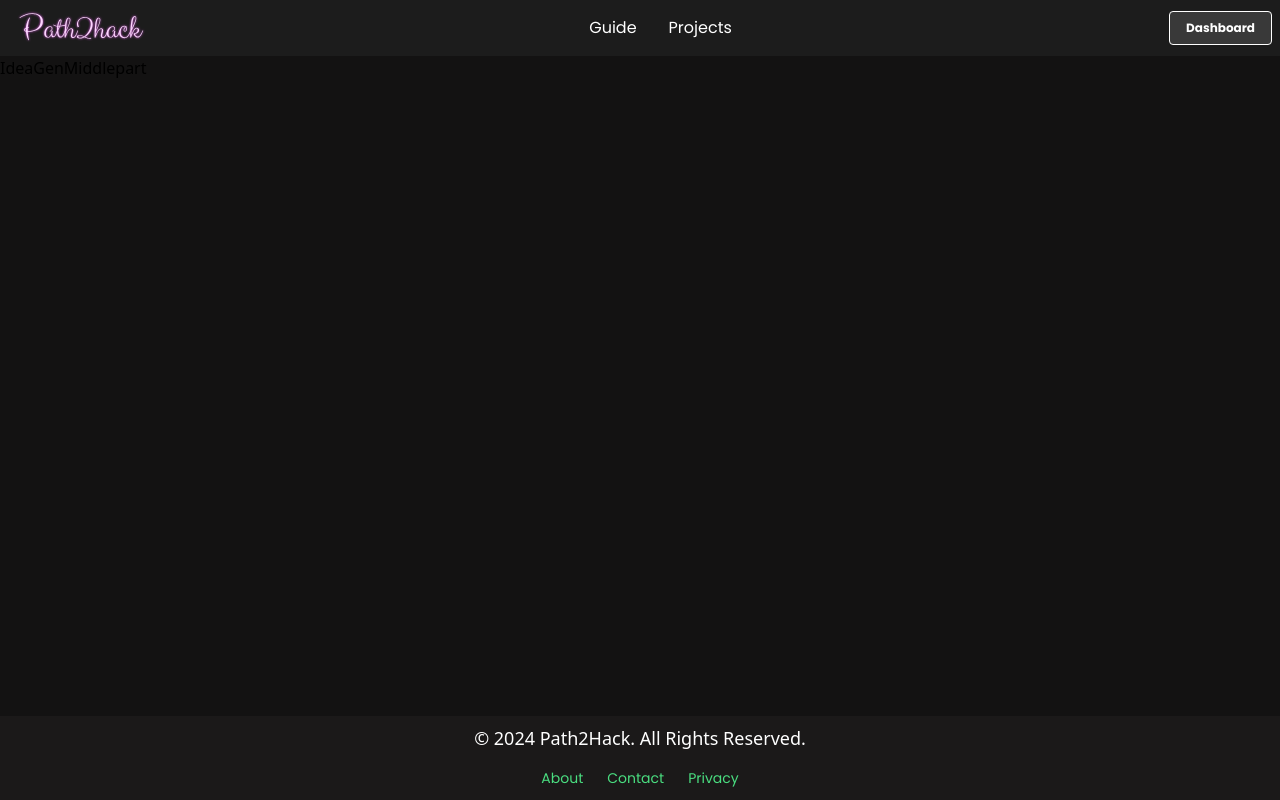
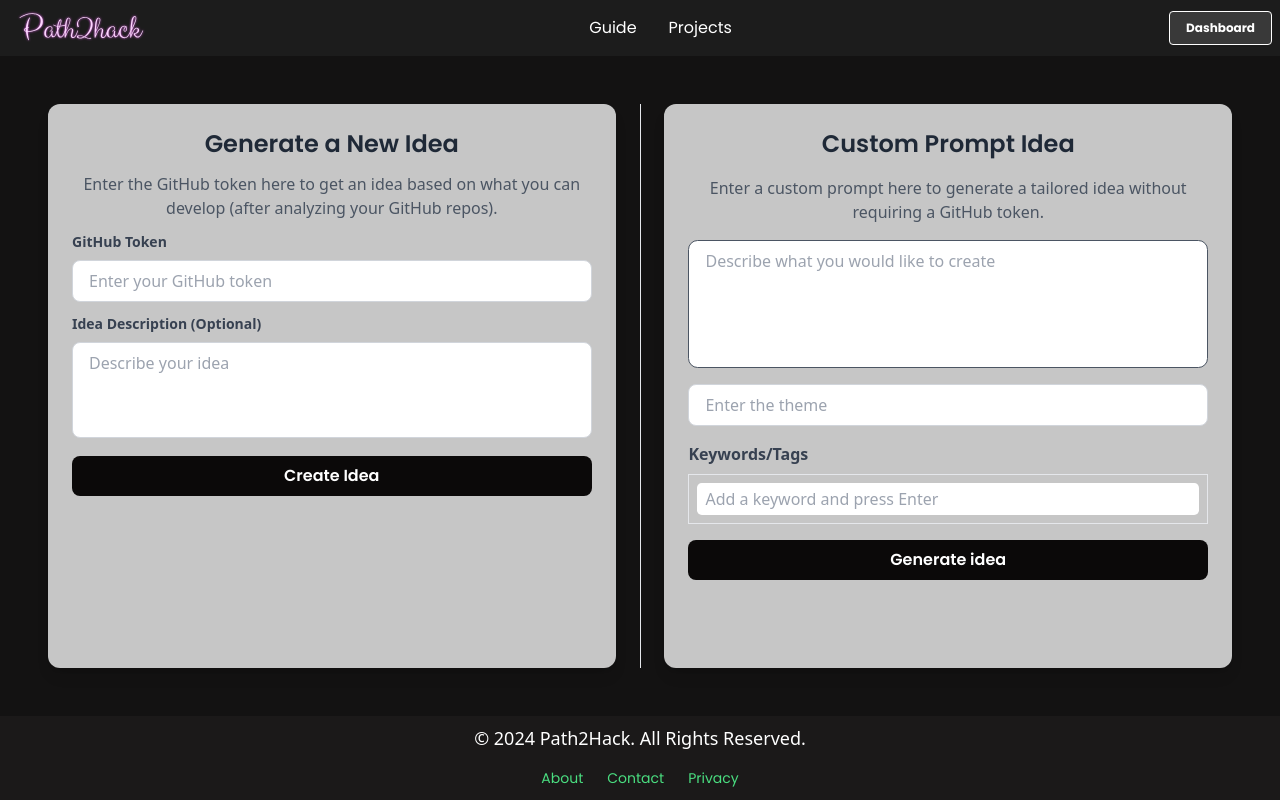
Before and after one commit to 0Armaan025/Path2Hack, a Next.js app in the folder client/path-2-hack/: page /idea-generator in a window 1280 px wide. Built offline with nearby package versions, Linux system fonts and the light colour scheme.

Commit message:
added a bit of guide thingy

```diff
--- a/client/path-2-hack/package.json
+++ b/client/path-2-hack/package.json
@@ -13,6 +13,7 @@
     "@radix-ui/react-slot": "^1.1.0",
     "class-variance-authority": "^0.7.0",
     "clsx": "^2.1.1",
+    "framer-motion": "^11.11.11",
     "lucide-react": "^0.456.0",
     "next": "15.0.3",
     "react": "19.0.0-rc-66855b96-20241106",
--- /dev/null
+++ b/client/path-2-hack/src/app/guide/page.tsx
@@ -0,0 +1,145 @@
+"use client";
+import Footer from "@/components/footer/Footer";
+import Navbar from "@/components/navbar/Navbar";
+import React, { useState } from "react";
+
+const initialTiles = [
+  { id: 1, content: "Learn React Basics", x: 50, y: 50 },
+  { id: 2, content: "Understand Drag & Drop", x: 200, y: 100 },
+  { id: 3, content: "Build a Kanban Board", x: 100, y: 300 },
+  { id: 4, content: "Deploy Project", x: 300, y: 200 },
+];
+
+
+const tileConnections = [
+  { from: 1, to: 2 },
+  { from: 2, to: 3 },
+  { from: 3, to: 4 },
+];
+
+const HackersGuide = () => {
+  const [tiles, setTiles] = useState(initialTiles);
+  const [draggingTile, setDraggingTile] = useState<{
+    id: number;
+    offsetX: number;
+    offsetY: number;
+  } | null>(null);
+
+  const handleDragStart = (
+    tile: { id: number; x: number; y: number },
+    e: React.MouseEvent<HTMLDivElement>
+  ) => {
+    const { id } = tile;
+    e.preventDefault();
+    setDraggingTile({
+      id,
+      offsetX: e.clientX - tile.x,
+      offsetY: e.clientY - tile.y,
+    });
+  };
+
+  const handleDrag = (e: React.MouseEvent<HTMLDivElement>) => {
+    if (!draggingTile) return;
+
+    setTiles((prevTiles) =>
+      prevTiles.map((tile) =>
+        tile.id === draggingTile.id
+          ? {
+              ...tile,
+              x: e.clientX - draggingTile.offsetX,
+              y: e.clientY - draggingTile.offsetY,
+            }
+          : tile
+      )
+    );
+  };
+
+  const handleDragEnd = () => {
+    setDraggingTile(null);
+  };
+
+  const handleDoubleClick = (tileContent: string) => {
+    alert(`Tile content: ${tileContent}`);
+  };
+
+
+  const renderArrows = () => {
+    return tileConnections.map((connection, index) => {
+      const fromTile = tiles.find((tile) => tile.id === connection.from);
+      const toTile = tiles.find((tile) => tile.id === connection.to);
+      if (!fromTile || !toTile) return null;
+
+      const startX = fromTile.x + 96; // Adjust based on tile width
+      const startY = fromTile.y + 48; // Adjust based on tile height
+      const endX = toTile.x + 96;
+      const endY = toTile.y + 48;
+
+      return (
+        <line
+          key={index}
+          x1={startX}
+          y1={startY}
+          x2={endX}
+          y2={endY}
+          stroke="white"
+          strokeWidth="2"
+          markerEnd="url(#arrowhead)"
+        />
+      );
+    });
+  };
+
+  return (
+    <div
+      className="flex flex-col min-h-screen bg-gray-900"
+      onMouseMove={handleDrag}
+      onMouseUp={handleDragEnd}
+    >
+      <Navbar />
+      <div className="flex-grow p-8 relative overflow-hidden">
+        <h1 className="text-3xl font-semibold text-gray-100 mb-8 text-center">
+          Hacker's Guide
+        </h1>
+
+
+        <svg className="absolute inset-0 w-full h-full pointer-events-none">
+          <defs>
+            <marker
+              id="arrowhead"
+              markerWidth="10"
+              markerHeight="7"
+              refX="10"
+              refY="3.5"
+              orient="auto"
+            >
+              <polygon points="0 0, 10 3.5, 0 7" fill="white" />
+            </marker>
+          </defs>
+          {/* {renderArrows()}  it aint working for now */}
+        </svg>
+
+
+        {tiles.map((tile) => (
+          <div
+            key={tile.id}
+            onMouseDown={(e) => handleDragStart(tile, e)}
+            onDoubleClick={() => handleDoubleClick(tile.content)}
+            style={{
+              transform: `translate(${tile.x}px, ${tile.y}px)`,
+              boxShadow:
+                draggingTile?.id === tile.id ? "0 0 10px 5px white" : "",
+            }}
+            className={`absolute w-48 p-4 bg-gray-800 text-gray-200 rounded-lg shadow-lg transition-transform duration-300 ease-in-out cursor-grab active:cursor-grabbing ${
+              draggingTile?.id === tile.id ? "border-2 border-white" : ""
+            }`}
+          >
+            {tile.content}
+          </div>
+        ))}
+      </div>
+      <Footer />
+    </div>
+  );
+};
+
+export default HackersGuide;
--- a/client/path-2-hack/src/app/idea-generator/page.tsx
+++ b/client/path-2-hack/src/app/idea-generator/page.tsx
@@ -1,15 +1,134 @@
+"use client";
 import Navbar from "@/components/navbar/Navbar";
-import MiddlePart from "@/home/middle/MiddlePart";
-import React from "react";
-import IdeaGenMiddlepart from "./middlePart/MiddlePart";
 import Footer from "@/components/footer/Footer";
+import React, { useState } from "react";
 
 const IdeaGeneratorPage = () => {
+  const [tags, setTags] = useState<string[]>([]);
+  const [inputValue, setInputValue] = useState<string>("");
+
+  const handleAddTag = (event: React.KeyboardEvent<HTMLInputElement>) => {
+    if ((event.key === "Enter" || event.key === "Tab") && inputValue) {
+      event.preventDefault();
+      if (!tags.includes(inputValue.trim())) {
+        setTags([...tags, inputValue.trim()]);
+      }
+      setInputValue("");
+    }
+  };
+
+  const removeTag = (tagToRemove: string) => {
+    setTags(tags.filter((tag) => tag !== tagToRemove));
+  };
+
   return (
     <div className="flex flex-col min-h-screen">
       <Navbar />
-      <IdeaGenMiddlepart />
-      <div className="flex-grow"></div>
+      <main className="flex flex-col lg:flex-row flex-grow p-6 lg:p-12 rounded-lg">
+        <div className="lg:w-1/2 flex flex-col items-center bg-[#c6c6c6] rounded-xl shadow-lg p-6 space-y-3">
+          <h2
+            className="text-2xl font-semibold text-gray-800"
+            style={{ fontFamily: "Poppins, sans-serif" }}
+          >
+            Generate a New Idea
+          </h2>
+          <p className="text-gray-600 text-center">
+            Enter the GitHub token here to get an idea based on what you can
+            develop (after analyzing your GitHub repos).
+          </p>
+          <div className="w-full">
+            <label className="block text-gray-700 text-sm font-bold mb-2">
+              GitHub Token
+            </label>
+            <input
+              type="text"
+              placeholder="Enter your GitHub token"
+              className="w-full px-4 py-2 border border-gray-300 rounded-[0.5rem] focus:outline-none focus:ring-2 focus:ring-blue-500"
+            />
+          </div>
+
+          <div className="w-full">
+            <label className="block text-gray-700 text-sm font-bold mb-2">
+              Idea Description (Optional)
+            </label>
+            <textarea
+              placeholder="Describe your idea"
+              className="w-full h-24 px-4 py-2 border rounded-[0.5rem] border-gray-300 resize-none focus:outline-none focus:ring-2 focus:ring-blue-500"
+            />
+          </div>
+
+          <button
+            style={{ fontFamily: "Poppins" }}
+            className="w-full px-4 py-2 bg-[#0b0909] text-white  font-semibold rounded-[0.5rem] hover:bg-[#211a1a] transition duration-200"
+          >
+            Create Idea
+          </button>
+        </div>
+
+        <div className="hidden lg:block w-px bg-gray-200 mx-6"></div>
+
+        <div className="lg:w-1/2 flex flex-col items-center bg-[#c6c6c6] rounded-xl shadow-lg p-6 space-y-4">
+          <h2
+            className="text-2xl font-semibold text-gray-800"
+            style={{ fontFamily: "Poppins" }}
+          >
+            Custom Prompt Idea
+          </h2>
+          <p className="text-gray-600 text-center">
+            Enter a custom prompt here to generate a tailored idea without
+            requiring a GitHub token.
+          </p>
+          <textarea
+            placeholder="Describe what you would like to create"
+            className="w-full h-32 px-4 py-2 border border-gray-600 rounded-[0.6rem] resize-none focus:outline-none focus:ring-2 focus:ring-blue-500"
+          />
+
+          <input
+            type="text"
+            placeholder="Enter the theme"
+            className="w-full px-4 py-2 border border-gray-300 rounded-[0.5rem] focus:outline-none focus:ring-2 focus:ring-blue-500"
+          />
+
+          <div className="w-full">
+            <label className="block text-gray-700 text-md font-bold mb-2">
+              Keywords/Tags
+            </label>
+            <div className="flex flex-wrap items-center border  rounded-md p-2 space-x-2">
+              {tags.map((tag, index) => (
+                <span
+                  key={index}
+                  className="bg-blue-800 text-white font-semibold text-sm rounded-full px-3 py-1 mb-2 flex items-center"
+                  style={{ fontFamily: "Poppins" }}
+                >
+                  {tag}
+                  <button
+                    type="button"
+                    onClick={() => removeTag(tag)}
+                    className="ml-1 text-white font-semibold hover:text-red-600 focus:outline-none"
+                  >
+                    &times;
+                  </button>
+                </span>
+              ))}
+              <input
+                type="text"
+                value={inputValue}
+                onChange={(e) => setInputValue(e.target.value)}
+                onKeyDown={handleAddTag}
+                placeholder="Add a keyword and press Enter"
+                className="flex-grow px-2 py-1 focus:outline-none rounded-[0.3rem]"
+              />
+            </div>
+          </div>
+
+          <button
+            style={{ fontFamily: "Poppins" }}
+            className="w-full px-4 py-2 bg-[#0b0909] text-white  font-semibold rounded-[0.5rem] hover:bg-[#211a1a] transition duration-200"
+          >
+            Generate idea
+          </button>
+        </div>
+      </main>
       <Footer />
     </div>
   );
```
Also changed, not shown: 1 other file (tests, documents, lock files or other folders).
